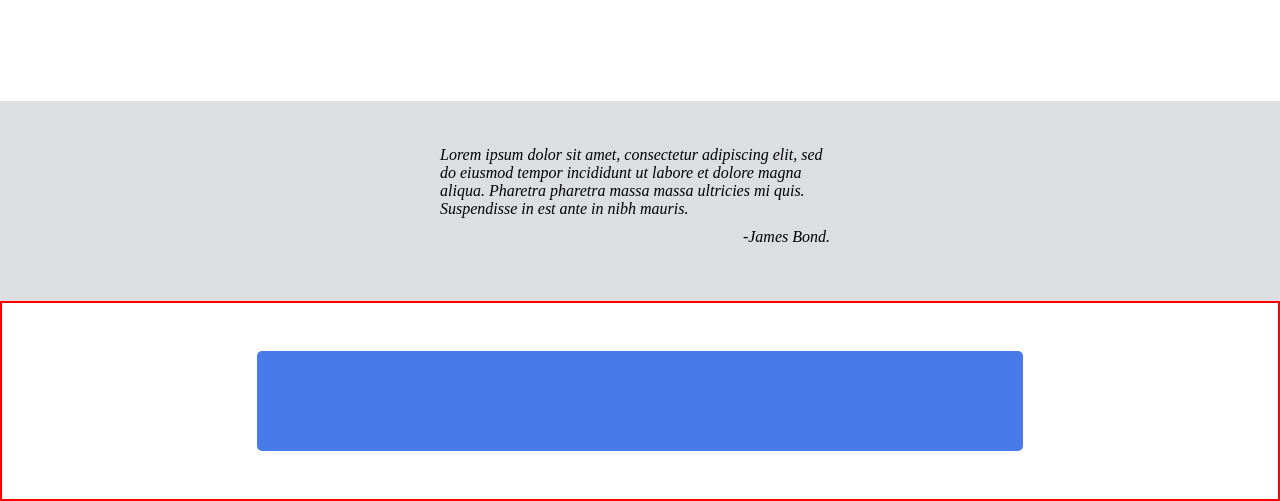
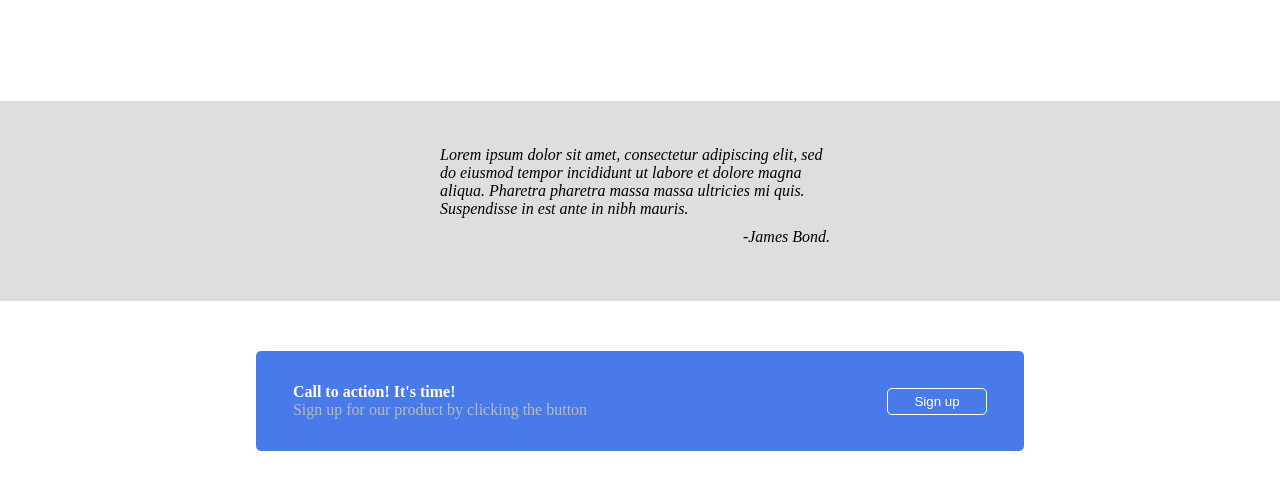
Before and after one commit to bktpp/landing-page-project, a plain HTML site: page index.html in a window 1280 px wide. Shown: the part 436-937 px from the top of the page. Drawn offline with Linux system fonts and the light colour scheme.

Commit message:
finished fifth section flexbox code

```diff
--- a/index.html
+++ b/index.html
@@ -60,7 +60,14 @@
          </div>
          </div>
          <div class="container-five">
-            <div class="sign-up-bar"></div>
+            <div class="sign-up-bar">
+                <div>
+                  <div>Call to action! It's time!</div>
+                  <p class="thin-font">Sign up for our product by clicking the button</p>
+                </div>
+                <button>Sign up</button>
+            </div>
+
          </div>
     </body>
 </html>
--- a/styles.css
+++ b/styles.css
@@ -139,7 +139,6 @@ h2 {
 .container-five {
     display: flex;
     height: 200px;
-    border: 2px red solid;
     justify-content: center;
     align-items: center;
 }
@@ -149,4 +148,19 @@ h2 {
     width: 60%;
     background-color: rgb(72, 123, 233);
     border-radius: 5px;
+    display: flex;
+    justify-content: center;
+    align-items: center;
+    gap: 300px;
+    color: white;
+    font-weight: bold;
 }
+
+.sign-up-bar > button {
+    border: 1px white solid;
+    width: 100px;
+}
+
+.thin-font {
+    font-weight: 10;
+}
```
